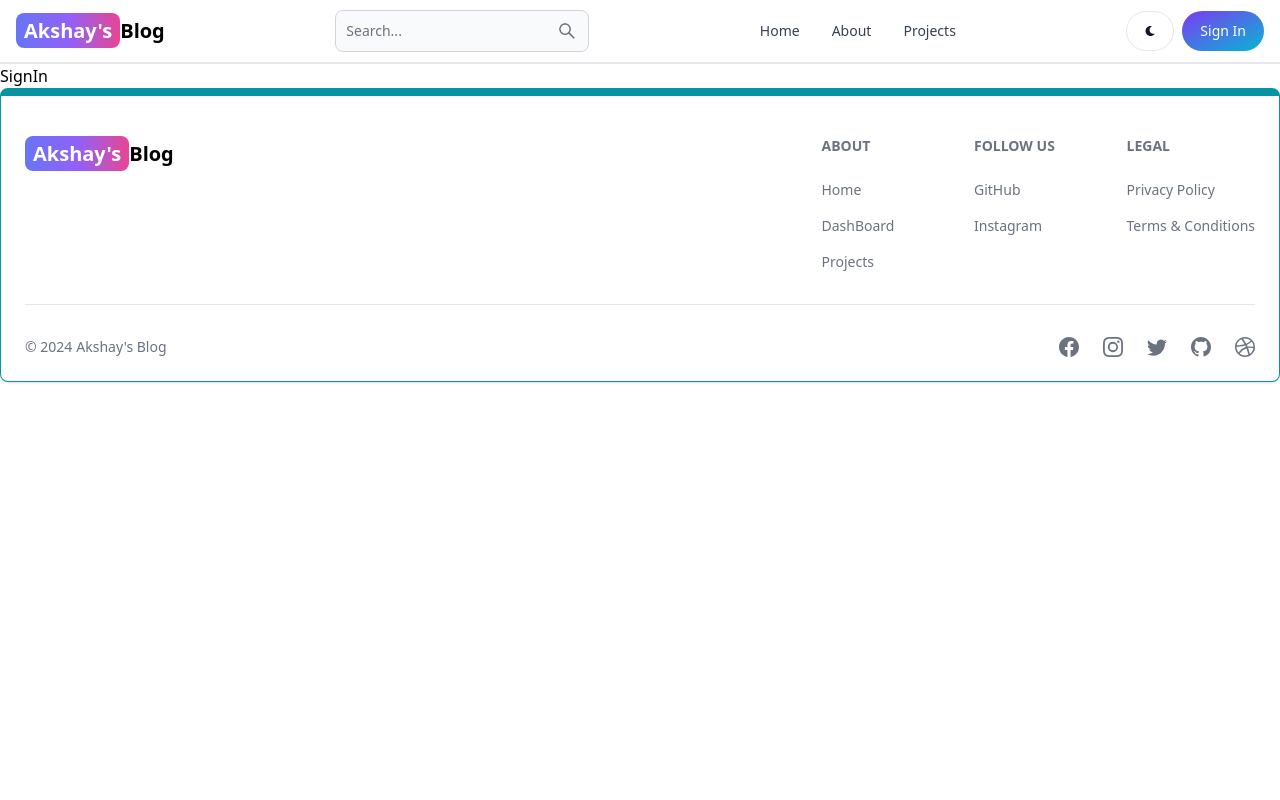
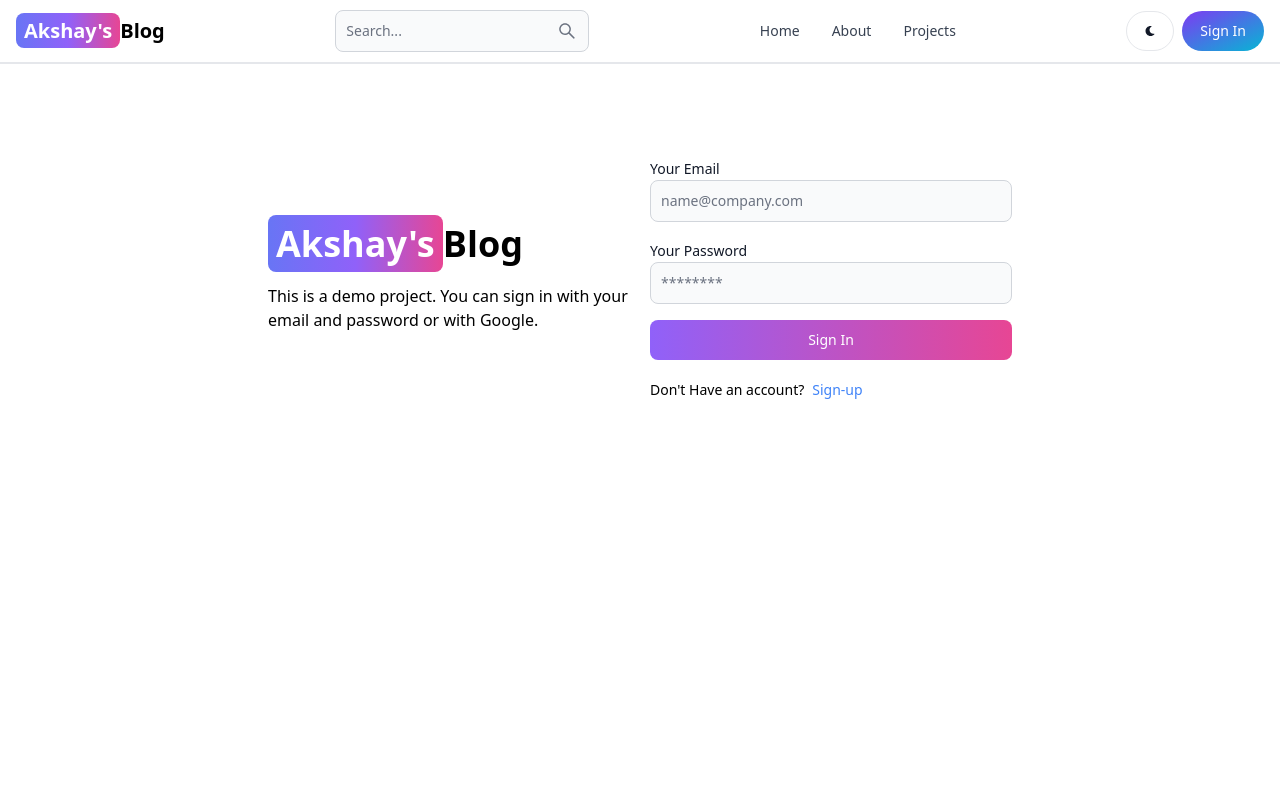
Before and after one commit to Akshay1573/MERN-stack-Project, a React (Vite) app in the folder Client/: page /sign-in in a window 1280 px wide. Shown: the top 800 px of the page. Built offline with nearby package versions, Linux system fonts and the light colour scheme.

Commit message:
complete Signin page functionality

```diff
--- a/Client/src/pages/SignIn.jsx
+++ b/Client/src/pages/SignIn.jsx
@@ -1,9 +1,93 @@
-import React from 'react'
+import { Alert, Button, Label, Spinner, TextInput } from "flowbite-react";
+import React, { useState } from "react";
+import { Link, useNavigate } from "react-router-dom";
 
-export default function Signin() {
+export default function SignIn() {
+  const [formData, setFormData] = useState({});
+  const [errorMessage, setErrorMessage] = useState(null);
+  const [loading, setLoading] = useState(false);
+  const Navigate = useNavigate();
+  const handleChange=(e)=>{
+    setFormData({...formData, [e.target.id]: e.target.value.trim() })
+  }
+  const handleSubmit = async (e) =>{
+    e.preventDefault();
+    if(!formData.email || !formData.password){
+      return setErrorMessage('Please fill out all fields...');
+    }
+    try {
+      setLoading(true);
+      setErrorMessage(null);
+      const res = await fetch('/api/auth/signin',{
+        method:'POST',
+        headers : {'Content-Type':'application/json'},
+        body:JSON.stringify(formData),
+      });
+      const data = await res.json();
+      if(data.success ===false){
+        return setErrorMessage(data.message);
+      }
+      setLoading(false);
+      if(res.ok){
+        Navigate('/');
+      }
+    } catch (error) {
+      setErrorMessage(error.message);
+      setLoading(false);
+    }
+  }
   return (
-    <div>
-      SignIn
+    <div className="min-h-screen mt-20">
+      <div className="flex p-3 max-w-3xl mx-auto flex-col md:flex-row md:items-center gap-5">
+        {/* left side */}
+        <div className="flex-1">
+          <Link
+            to="/"
+            className="font-bold dark:text-white text-4xl"
+          >
+            <span className="px-2 py-1 bg-gradient-to-r from-indigo-500 via-purple-500 to-pink-500 rounded-lg text-white">
+              Akshay's
+            </span>
+            Blog
+          </Link>
+          <p className="text-am mt-5">
+            This is a demo project. You can sign in with your email and password or with Google.
+          </p>
+        </div>
+
+          {/* right side */}
+        <div className="flex-1">
+          <form className="flex flex-col gap-4" onSubmit={handleSubmit}>
+            <div>
+              <Label value ="Your Email" />
+              <TextInput type="email" placeholder="name@company.com" id="email" onChange={handleChange}/>
+            </div>
+            <div>
+              <Label value ="Your Password" />
+              <TextInput type="password" placeholder="********" id="password" onChange={handleChange}/>
+            </div>
+            <Button gradientDuoTone='purpleToPink' type = 'submit' disabled={loading}>
+              {
+                loading ? (
+                  <>
+                  <Spinner size='sm' />
+                  <span className="pl-3">Loading...</span>
+                </>
+                ):'Sign In'
+              }
+            </Button>
+          </form>
+          <div className="flex gap-2 text-sm mt-5">
+            <span>Don't Have an account?</span>
+            <Link to='/sign-up' className="text-blue-500">Sign-up</Link>
+          </div>
+          {
+            errorMessage && (
+              <Alert className='mt-5' color='failure'>{errorMessage}</Alert>
+            )
+          }
+        </div>
+      </div>
     </div>
-  )
+  );
 }
```
